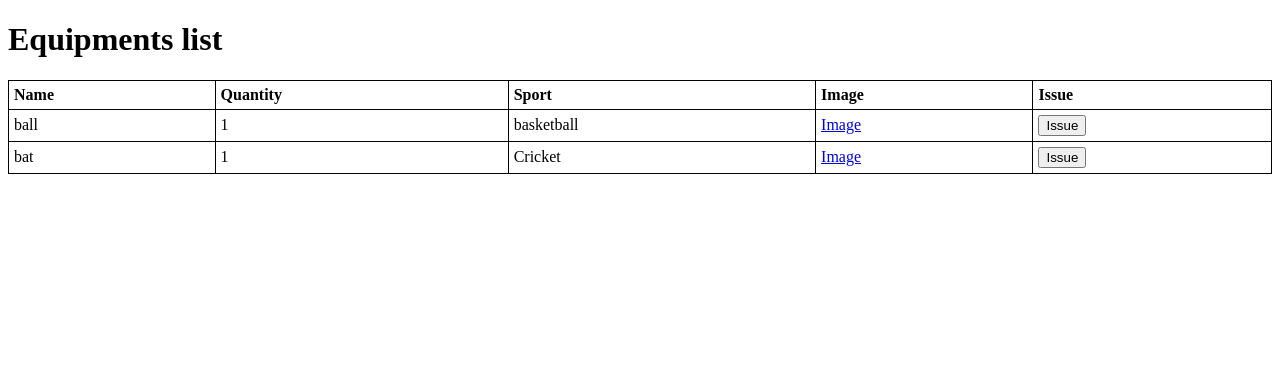
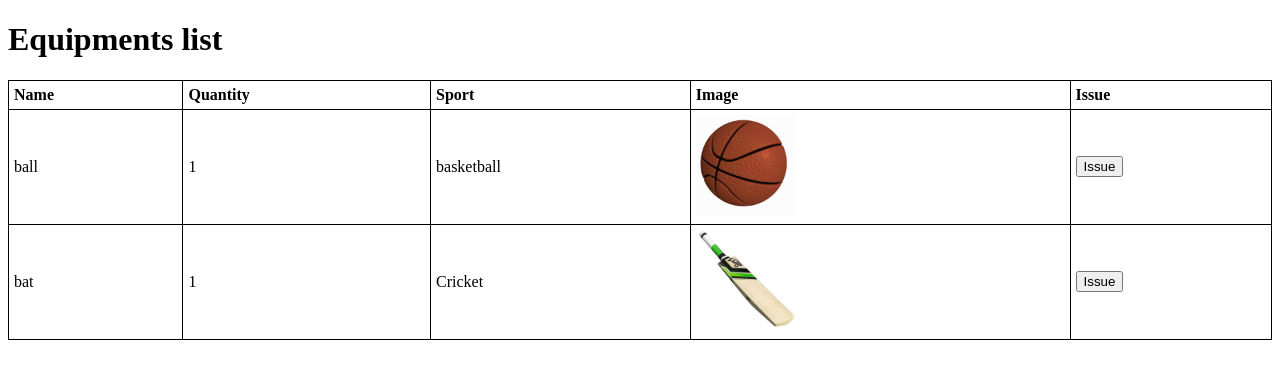
Before and after one commit to sravya27082001/sports_board, a Django app: page /sportapp/equipments/ in a window 1280 px wide. Shown: the top 379 px of the page. Run offline with Django 3.2, Linux system fonts and the light colour scheme; data comes from the database, SQL or seed files in the repository.

Commit message:
Update equipments_list.html

```diff
--- a/sportsite/sportapp/templates/sportapp/equipments_list.html
+++ b/sportsite/sportapp/templates/sportapp/equipments_list.html
@@ -35,7 +35,8 @@
         <td>{{equi.quantity}}</td>
         <td>{{equi.sport}}</td>
 
-        <td><a href="{{ equi.Image.url }}"> Image</a></td>
+ <td><img class="rounded-circle account-img"  src="{{ equi.Image.url  }}" width="100" height="100" >
+</td>
         <td><a href=''><button>Issue</button></a></td>
       </tr>
     {% endfor %}
```
